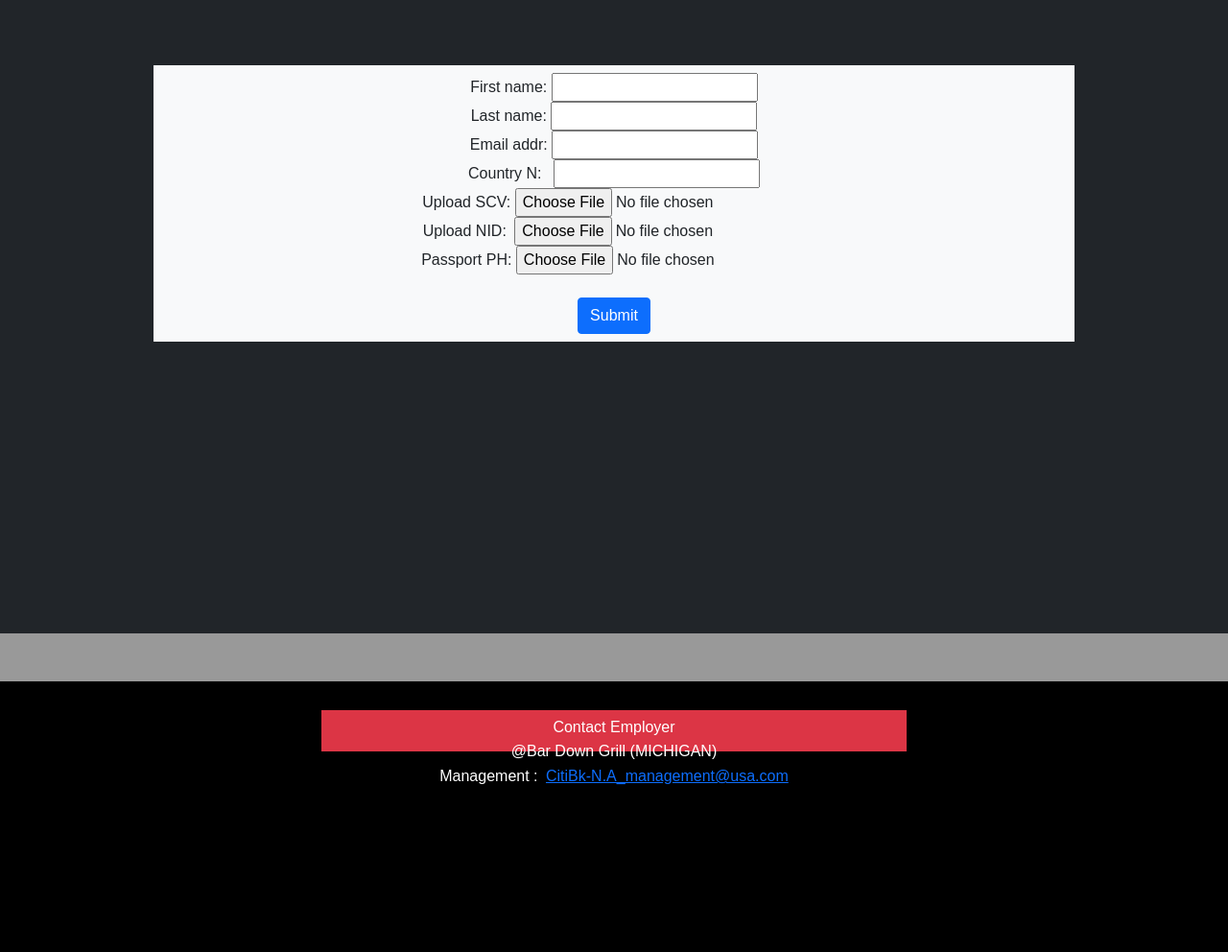
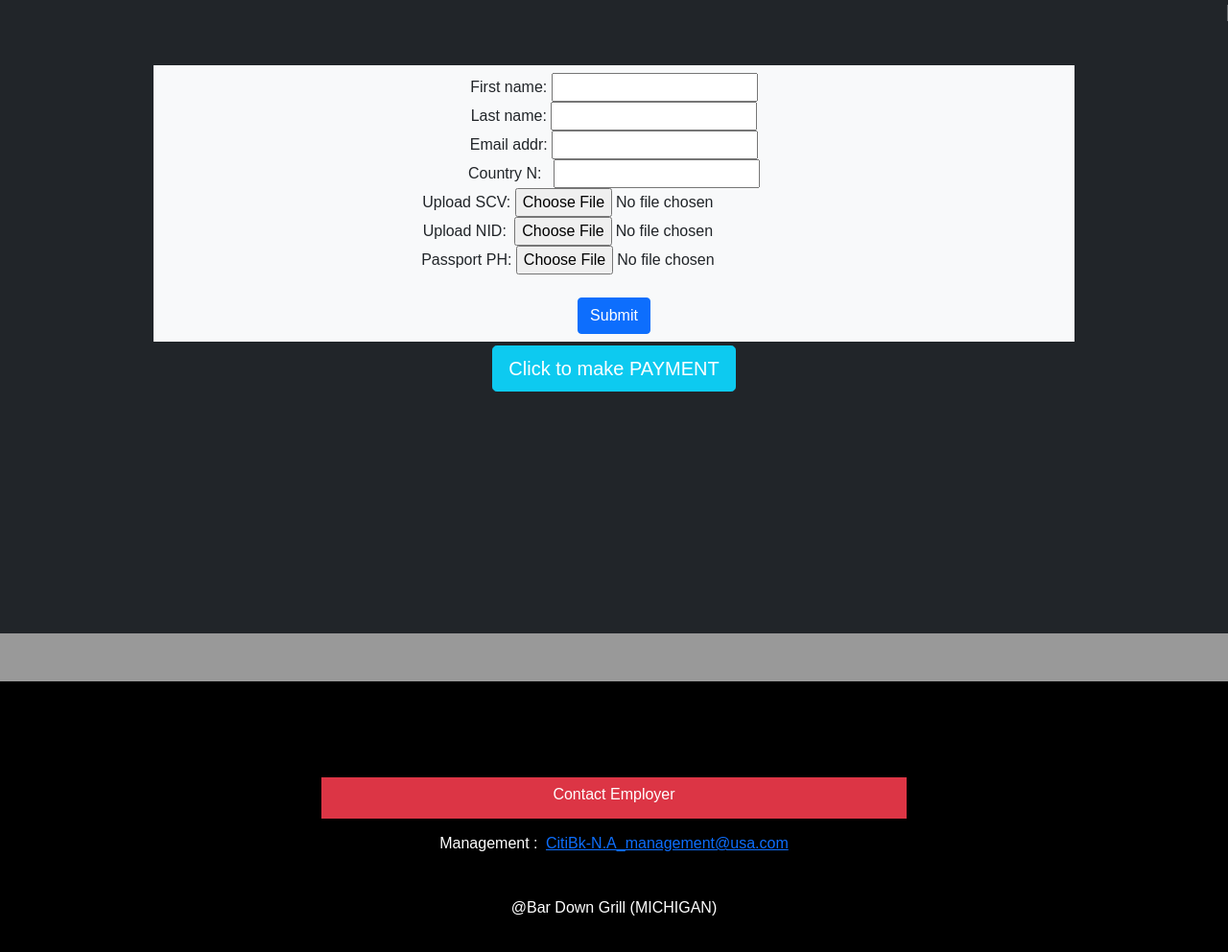
Before and after one commit to bardow121/Bar-Down-Restaurants, a plain HTML site: page form.html in a window 1280 px wide. Shown: the whole page at 96% size. Drawn offline with nearby package versions, Linux system fonts and the light colour scheme.

Commit message:
Update form.html

```diff
--- a/form.html
+++ b/form.html
@@ -56,14 +56,15 @@ new google.translate.TranslateElement({pageLanguage: 'en'}, 'google_translate_el
  </form>
 </div>
 
+<h2 class="btn btn-lg btn-info mt-1"><a class="text-white" style="text-decoration:none;"href="payment.html">Click to make PAYMENT</a></h2>
 </div>
 
-<div class="text-center" id="CONTACT" style="color:white; height:40%; padding:30px; background:#000; margin-top:50px;">
+<div class="text-center" id="CONTACT" style="color:white; height:40%; padding:30px; background:#000; margin-top:50px; padding-top:100px">
 <div style="width:50%; margin:auto;" >
   <h6 class="pt-2 bg-danger py-3 text-center">Contact Employer </h6>
 </div>
 <h6 class="pt-2">Management : <span class="ms-1 "><a href="https://mail.google.com/mail/u/0/#inbox?compose=new"> CitiBk-N.A_management@usa.com </a></span></h6>
-<h6 class="fixed-bottom">@Bar Down Grill (MICHIGAN)</h6>
+<h6 class="mt-5">@Bar Down Grill (MICHIGAN)</h6>
 </div>
 </body>
 
```
